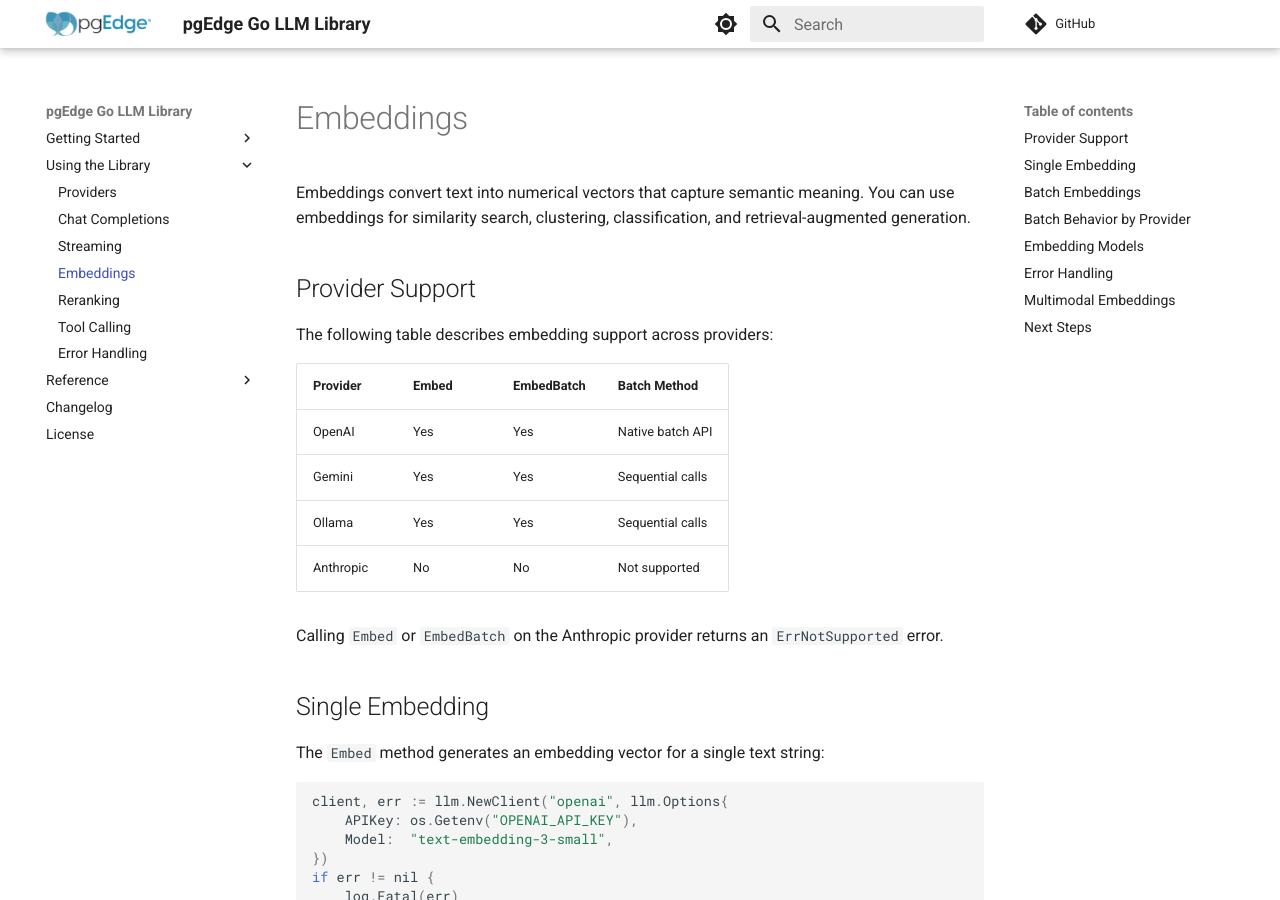
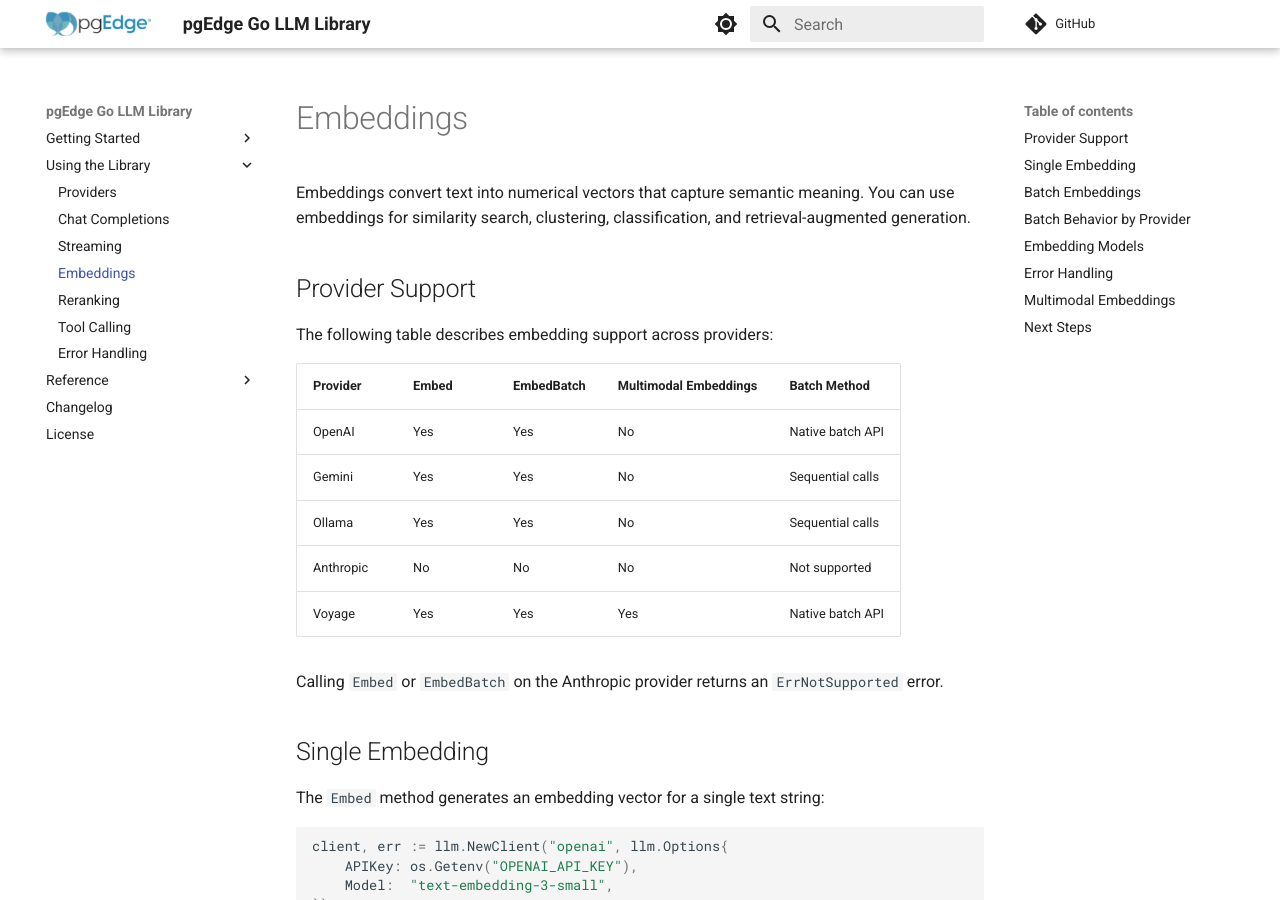
Before and after one commit to pgEdge/pgedge-go-llm-lib, an MkDocs documentation site: the page built from docs/embeddings.md, in a window 1280 px wide and 900 px high. Built offline with MkDocs 1.6.1 and Material for MkDocs 9.7.7, drawn with Linux system fonts in a browser that asks for light colours; comment, search, counter and statistics services are not loaded.

Commit message:
docs: include Voyage in embeddings table and canonical ModelCapability enum
Co-Authored-By: Claude Opus 4.7 (1M context) <noreply@anthropic.com>

```diff
--- a/docs/embeddings.md
+++ b/docs/embeddings.md
@@ -9,12 +9,13 @@ clustering, classification, and retrieval-augmented generation.
 The following table describes embedding support across
 providers:
 
-| Provider  | Embed | EmbedBatch | Batch Method      |
-|-----------|-------|------------|-------------------|
-| OpenAI    | Yes   | Yes        | Native batch API  |
-| Gemini    | Yes   | Yes        | Sequential calls  |
-| Ollama    | Yes   | Yes        | Sequential calls  |
-| Anthropic | No    | No         | Not supported     |
+| Provider  | Embed | EmbedBatch | Multimodal Embeddings | Batch Method      |
+|-----------|-------|------------|-----------------------|-------------------|
+| OpenAI    | Yes   | Yes        | No                    | Native batch API  |
+| Gemini    | Yes   | Yes        | No                    | Sequential calls  |
+| Ollama    | Yes   | Yes        | No                    | Sequential calls  |
+| Anthropic | No    | No         | No                    | Not supported     |
+| Voyage    | Yes   | Yes        | Yes                   | Native batch API  |
 
 Calling `Embed` or `EmbedBatch` on the Anthropic provider
 returns an `ErrNotSupported` error.
```
Also changed, not shown: docs/api_reference.md (+8 -6 lines).
